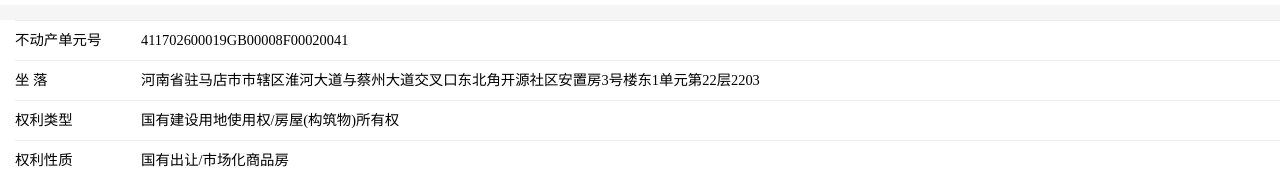
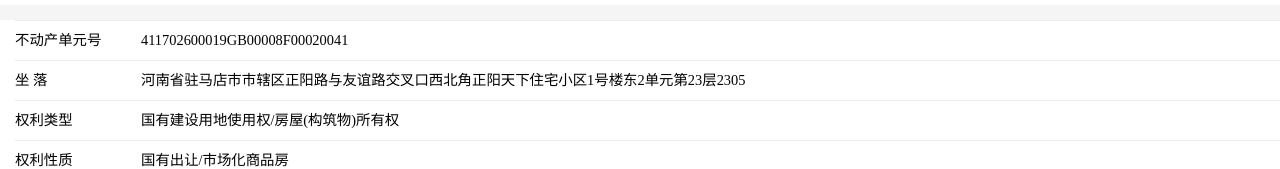
Before and after one commit to yygua/41009607204, a plain HTML site: page index.html in a window 1280 px wide. Shown: the part 331-500 px from the top of the page. Drawn offline with Linux system fonts and the light colour scheme; some packages are replaced by stand-ins of ours; a script that the page names is missing.

Commit message:
Update index.html

```diff
--- a/index.html
+++ b/index.html
@@ -487,7 +487,7 @@
                 <div class="weui_cell">
                     <div class="weui_cell_hd"><label class="weui_label">坐 落</label></div>
                     <div class="weui_cell_bd weui_cell_primary ">
-                        河南省驻马店市市辖区淮河大道与蔡州大道交叉口东北角开源社区安置房3号楼东1单元第22层2203
+                        河南省驻马店市市辖区正阳路与友谊路交叉口西北角正阳天下住宅小区1号楼东2单元第23层2305
                     </div>
                 </div>
                 <div class="weui_cell">
```
